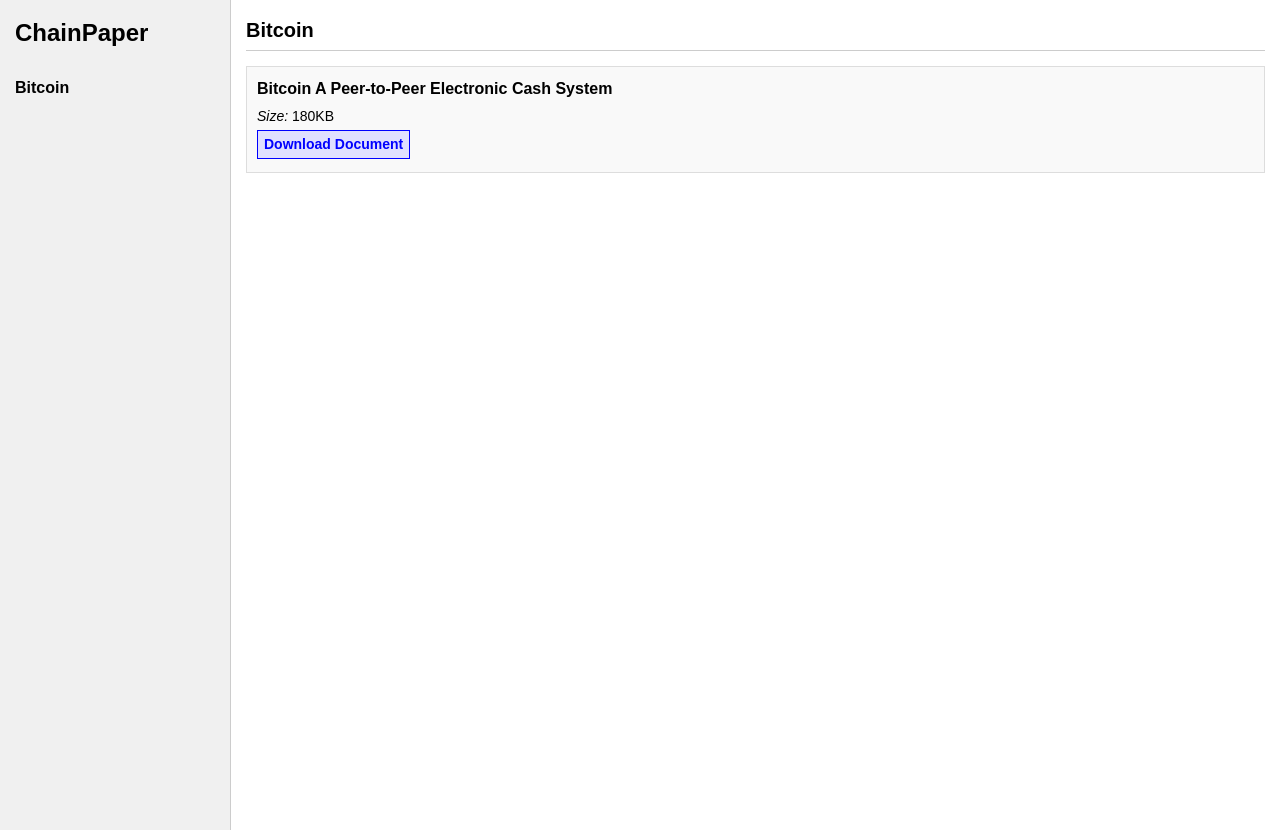
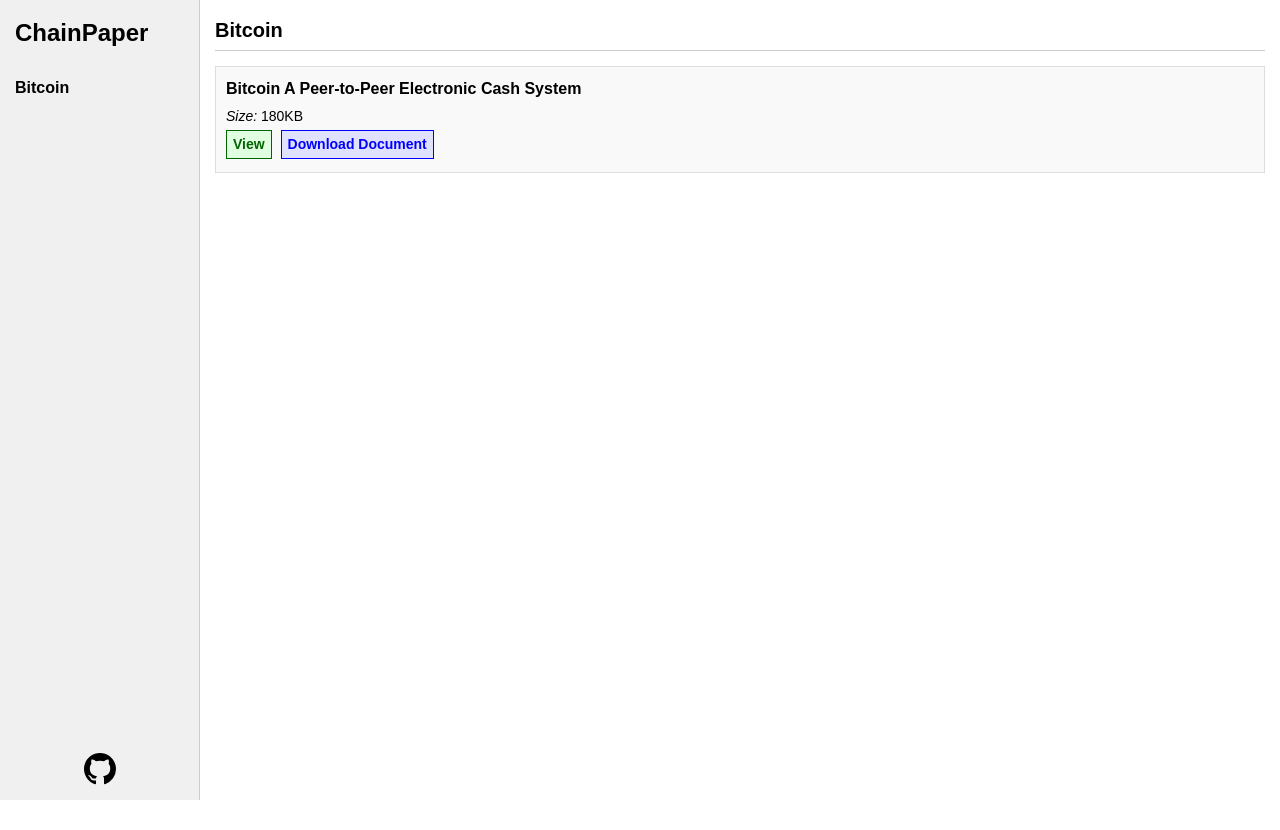
Before and after one commit to Olek97/ChainPaper, a plain HTML site: page index.html in a window 1280 px wide. After the commit the page ends 800 px from the top, so only its background shows below. Drawn offline with Linux system fonts and the light colour scheme.

Commit message:
Add papers

```diff
--- a/index.html
+++ b/index.html
@@ -7,6 +7,9 @@
     <title>ChainPaper - Whitepaper Archive</title>
     <link rel="icon" href="./favicon.webp" type="image/webp">
     <style>
+        * { /* Added this rule */
+            box-sizing: border-box;
+        }
         body {
             font-family: Arial, Helvetica, sans-serif;
             margin: 0;
@@ -14,6 +17,8 @@
             background-color: #ffffff;
             color: #000000;
             line-height: 1.5;
+            overflow-y: auto; /* Scrollbar vertical solo se necessario */
+            overflow-x: hidden; /* Nascondi scrollbar orizzontale */
         }
         .container {
             display: flex;
@@ -25,6 +30,11 @@
             border-right: 1px solid #cccccc;
             min-height: 100vh;
             background-color: #f0f0f0;
+            display: flex;
+            flex-direction: column;
+        }
+        nav#sectionList {
+            flex-grow: 1;
         }
         main {
             flex-grow: 1;
@@ -34,6 +44,7 @@
             font-size: 24px;
             color: #000000;
             margin-top: 0;
+            margin-bottom: 20px;
         }
         h2 {
             font-size: 20px;
@@ -81,23 +92,53 @@
             font-size: 14px;
             margin: 3px 0;
         }
-        .download-link {
+        .action-link {
             text-decoration: none;
-            color: #0000ff;
             font-weight: bold;
             display: inline-block;
             padding: 3px 6px;
-            border: 1px solid #0000ff;
+            border: 1px solid;
+            margin-right: 5px;
+        }
+        .download-link {
+            color: #0000ff;
+            border-color: #0000ff;
             background-color: #e0e0ff;
         }
         .download-link:hover {
             background-color: #d0d0ff;
             text-decoration: underline;
         }
+        .view-link {
+            color: #006400;
+            border-color: #006400;
+            background-color: #e0ffe0;
+        }
+        .view-link:hover {
+            background-color: #d0ffd0;
+            text-decoration: underline;
+        }
         .message {
             color: #333333;
             font-style: italic;
             margin-top: 20px;
+        }
+        .github-link-container {
+            margin-top: auto;
+            padding-top: 20px;
+            text-align: center;
+        }
+        .github-link-container a {
+            display: inline-block;
+            color: #000000;
+        }
+        .github-link-container svg {
+            width: 32px;
+            height: 32px;
+            vertical-align: middle;
+        }
+        .github-link-container a:hover svg {
+            fill: #0000ff;
         }
     </style>
 </head>
@@ -108,6 +149,13 @@
             <nav id="sectionList">
                 <ul></ul>
             </nav>
+            <div class="github-link-container">
+                <a href="https://github.com/Olek97/ChainPaper" target="_blank" title="View on GitHub">
+                    <svg xmlns="http://www.w3.org/2000/svg" viewBox="0 0 16 16" fill="currentColor">
+                        <path d="M8 0C3.58 0 0 3.58 0 8c0 3.54 2.29 6.53 5.47 7.59.4.07.55-.17.55-.38 0-.19-.01-.82-.01-1.49-2.01.37-2.53-.49-2.69-.94-.09-.23-.48-.94-.82-1.13-.28-.15-.68-.52-.01-.53.63-.01 1.08.58 1.23.82.72 1.21 1.87.87 2.33.66.07-.52.28-.87.51-1.07-1.78-.2-3.64-.89-3.64-3.95 0-.87.31-1.59.82-2.15-.08-.2-.36-1.02.08-2.12 0 0 .67-.21 2.2.82.64-.18 1.32-.27 2-.27.68 0 1.36.09 2 .27 1.53-1.04 2.2-.82 2.2-.82.44 1.1.16 1.92.08 2.12.51.56.82 1.27.82 2.15 0 3.07-1.87 3.75-3.65 3.95.29.25.54.73.54 1.48 0 1.07-.01 1.93-.01 2.2 0 .21.15.46.55.38A8.013 8.013 0 0016 8c0-4.42-3.58-8-8-8z"/>
+                    </svg>
+                </a>
+            </div>
         </aside>
 
         <main>
@@ -164,7 +212,10 @@
                 if (file.size) {
                     content += `<p><em>Size:</em> ${file.size}</p>`;
                 }
-                content += `<p><a href="${file.path}" download="${file.name}" class="download-link">Download Document</a></p>`;
+                content += `<p>
+                                <a href="${file.path}" target="_blank" class="action-link view-link">View</a>
+                                <a href="${file.path}" download="${file.name}" class="action-link download-link">Download Document</a>
+                           </p>`;
 
                 listItem.innerHTML = content;
                 pdfListUl.appendChild(listItem);
```
Also changed, not shown: 2 other files.
